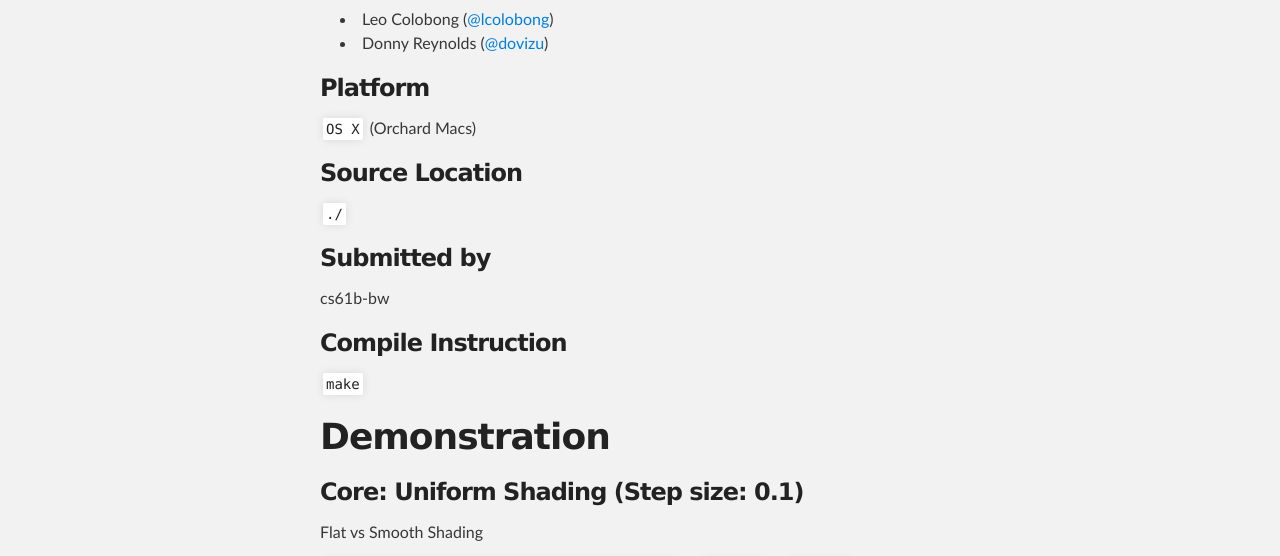
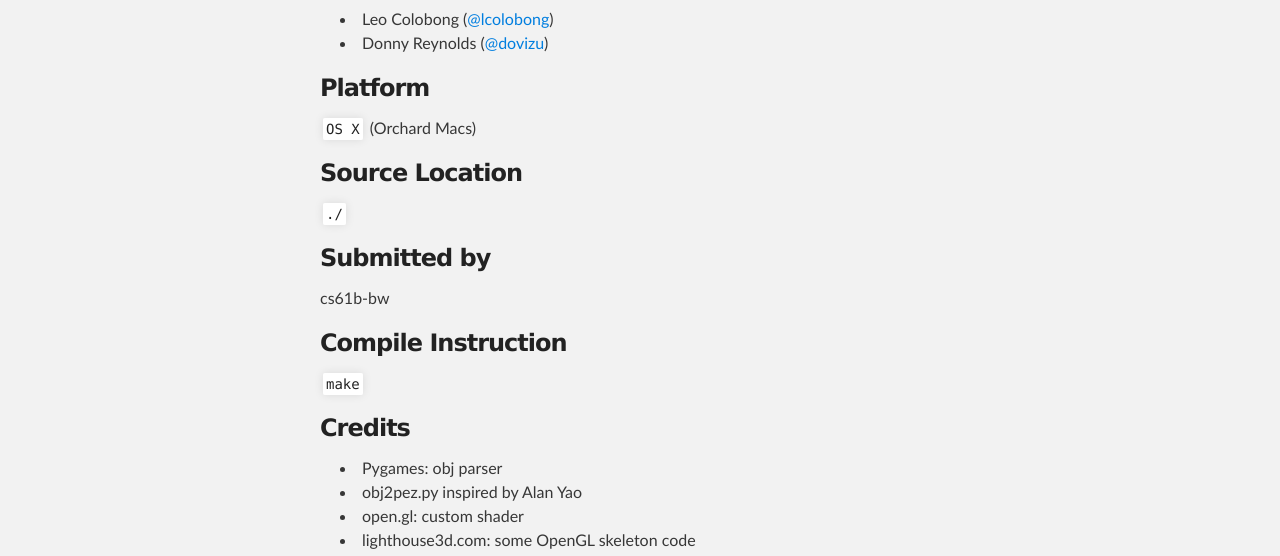
Before and after one commit to Dovizu/BezierRenderer, a plain HTML site: page index.html in a window 1280 px wide. Shown: the part 327-883 px from the top of the page. Drawn offline with Linux system fonts and the light colour scheme.

Commit message:
Update index.html

```diff
--- a/index.html
+++ b/index.html
@@ -59,6 +59,16 @@
 <a name="compile-instruction" class="anchor" href="#compile-instruction"><span class="octicon octicon-link"></span></a>Compile Instruction</h3>
 
 <p><code>make</code></p>
+
+<h3>
+<a name="names" class="anchor" href="#credits"><span class="octicon octicon-link"></span></a>Credits</h3>
+
+<ul>
+<li>Pygames: obj parser</li>
+<li>obj2pez.py inspired by Alan Yao</li>
+<li>open.gl: custom shader</li>
+<li>lighthouse3d.com: some OpenGL skeleton code</li>
+</ul>
 
 <h1>
 <a name="demonstration" class="anchor" href="#demonstration"><span class="octicon octicon-link"></span></a>Demonstration</h1>
```
